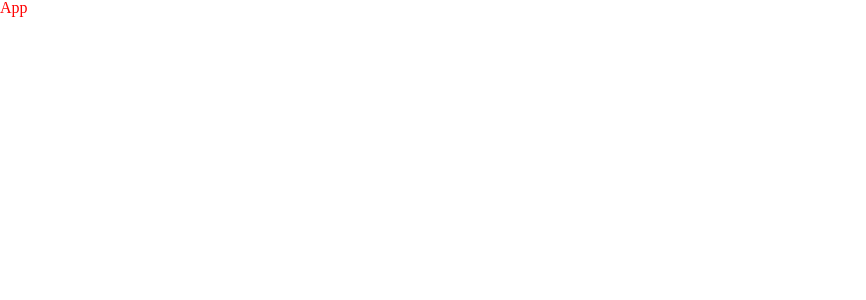
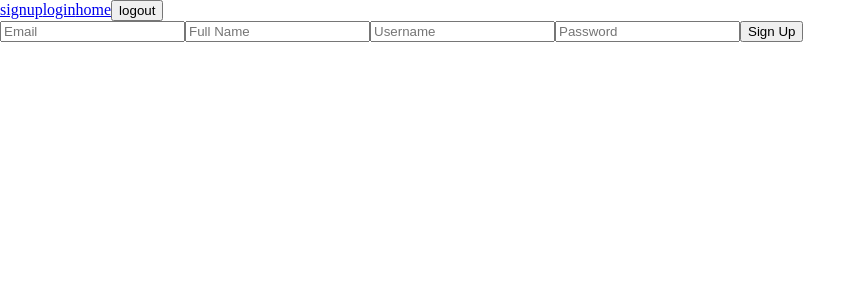
Before and after one commit to brianilles/timeline, a React (Create React App) app in the folder client/timeline/: page /signup in a window 1280 px wide. Shown: the top 300 px of the page, without its empty margins (0-866 px from the left). Built offline with nearby package versions, Linux system fonts and the light colour scheme.

Commit message:
user can register and login

```diff
--- a/client/timeline/package.json
+++ b/client/timeline/package.json
@@ -3,9 +3,11 @@
   "version": "0.1.0",
   "private": true,
   "dependencies": {
+    "axios": "^0.18.0",
     "node-sass": "^4.11.0",
     "react": "^16.8.6",
     "react-dom": "^16.8.6",
+    "react-router-dom": "^5.0.0",
     "react-scripts": "2.1.8"
   },
   "scripts": {
--- a/client/timeline/src/App/App.js
+++ b/client/timeline/src/App/App.js
@@ -1,6 +1,30 @@
-import React from 'react';
+import React, { Component } from 'react';
+import { NavLink, Route } from 'react-router-dom';
 import '../scss/App.scss';
+import Login from './Auth/Login.js';
+import Signup from './Auth/Signup.js';
+import Home from './Home/Home.js';
 
-export default function App() {
-  return <div className="App">App</div>;
+export default class App extends Component {
+  render() {
+    return (
+      <div className="App">
+        <header>
+          <NavLink to="/signup">signup</NavLink>
+          <NavLink to="/login">login</NavLink>
+          <NavLink to="/home">home</NavLink>
+          <button onClick={this.logout}>logout</button>
+        </header>
+        <main>
+          <Route path="/home" component={Home} />
+          <Route path="/signup" component={Signup} />
+          <Route path="/login" component={Login} />
+        </main>
+      </div>
+    );
+  }
+
+  logout = () => {
+    localStorage.removeItem('token');
+  };
 }
--- /dev/null
+++ b/client/timeline/src/App/Auth/Login.js
@@ -0,0 +1,61 @@
+import React, { Component } from 'react';
+import axios from 'axios';
+
+export default class Login extends Component {
+  state = {
+    username: '',
+    password: ''
+  };
+
+  render() {
+    const { username, password } = this.state;
+
+    return (
+      <>
+        <form onSubmit={this.handleSubmit}>
+          <input
+            type="text"
+            name="username"
+            value={username}
+            placeholder="Username"
+            onChange={this.handleInputChange}
+            required
+          />
+          <input
+            type="password"
+            name="password"
+            value={password}
+            placeholder="Password"
+            onChange={this.handleInputChange}
+            required
+          />
+          <button type="submit">Log In</button>
+        </form>
+      </>
+    );
+  }
+
+  handleSubmit = event => {
+    event.preventDefault();
+    const endpoint = 'http://localhost:5000/api/login';
+    axios
+      .post(endpoint, this.state)
+      .then(res => {
+        console.log('LOGIN RES:', res);
+      })
+      .catch(error => {
+        console.error('LOGIN ERROR:', error);
+      });
+    this.setState({
+      username: '',
+      password: ''
+    });
+  };
+
+  handleInputChange = event => {
+    const { name, value } = event.target;
+    this.setState({
+      [name]: value
+    });
+  };
+}
--- /dev/null
+++ b/client/timeline/src/App/Auth/Signup.js
@@ -0,0 +1,80 @@
+import React, { Component } from 'react';
+import axios from 'axios';
+
+export default class Signup extends Component {
+  state = {
+    email: '',
+    name: '',
+    username: '',
+    password: ''
+  };
+
+  render() {
+    const { name, username, email, password } = this.state;
+    return (
+      <>
+        <form onSubmit={this.handleSubmit}>
+          <input
+            type="email"
+            name="email"
+            value={email}
+            onChange={this.handleInputChange}
+            placeholder="Email"
+            required
+          />
+          <input
+            type="text"
+            name="name"
+            value={name}
+            onChange={this.handleInputChange}
+            placeholder="Full Name"
+            required
+          />
+          <input
+            type="text"
+            name="username"
+            value={username}
+            onChange={this.handleInputChange}
+            placeholder="Username"
+            required
+          />
+          <input
+            type="password"
+            name="password"
+            value={password}
+            onChange={this.handleInputChange}
+            placeholder="Password"
+            required
+          />
+          <button type="submit">Sign Up</button>
+        </form>
+      </>
+    );
+  }
+
+  handleSubmit = event => {
+    event.preventDefault();
+    const endpoint = 'http://localhost:5000/api/register';
+    axios
+      .post(endpoint, this.state)
+      .then(res => {
+        console.log('REGISTER RES:', res);
+      })
+      .catch(error => {
+        console.error('REGISTER ERROR', error);
+      });
+    this.setState({
+      email: '',
+      name: '',
+      username: '',
+      password: ''
+    });
+  };
+
+  handleInputChange = event => {
+    const { name, value } = event.target;
+    this.setState({
+      [name]: value
+    });
+  };
+}
--- /dev/null
+++ b/client/timeline/src/App/Home/Home.js
@@ -0,0 +1,9 @@
+import React from 'react';
+
+export default function Home() {
+  return (
+    <div>
+      <p>hello world from home</p>
+    </div>
+  );
+}
--- a/client/timeline/src/index.js
+++ b/client/timeline/src/index.js
@@ -1,6 +1,12 @@
 import React from 'react';
 import ReactDOM from 'react-dom';
+import { BrowserRouter as Router } from 'react-router-dom';
 import App from './App/App.js';
 import './scss/index.scss';
 
-ReactDOM.render(<App />, document.getElementById('root'));
+ReactDOM.render(
+  <Router>
+    <App />
+  </Router>,
+  document.getElementById('root')
+);
```
Also changed, not shown: 2 other files (tests, documents, lock files or other folders).
